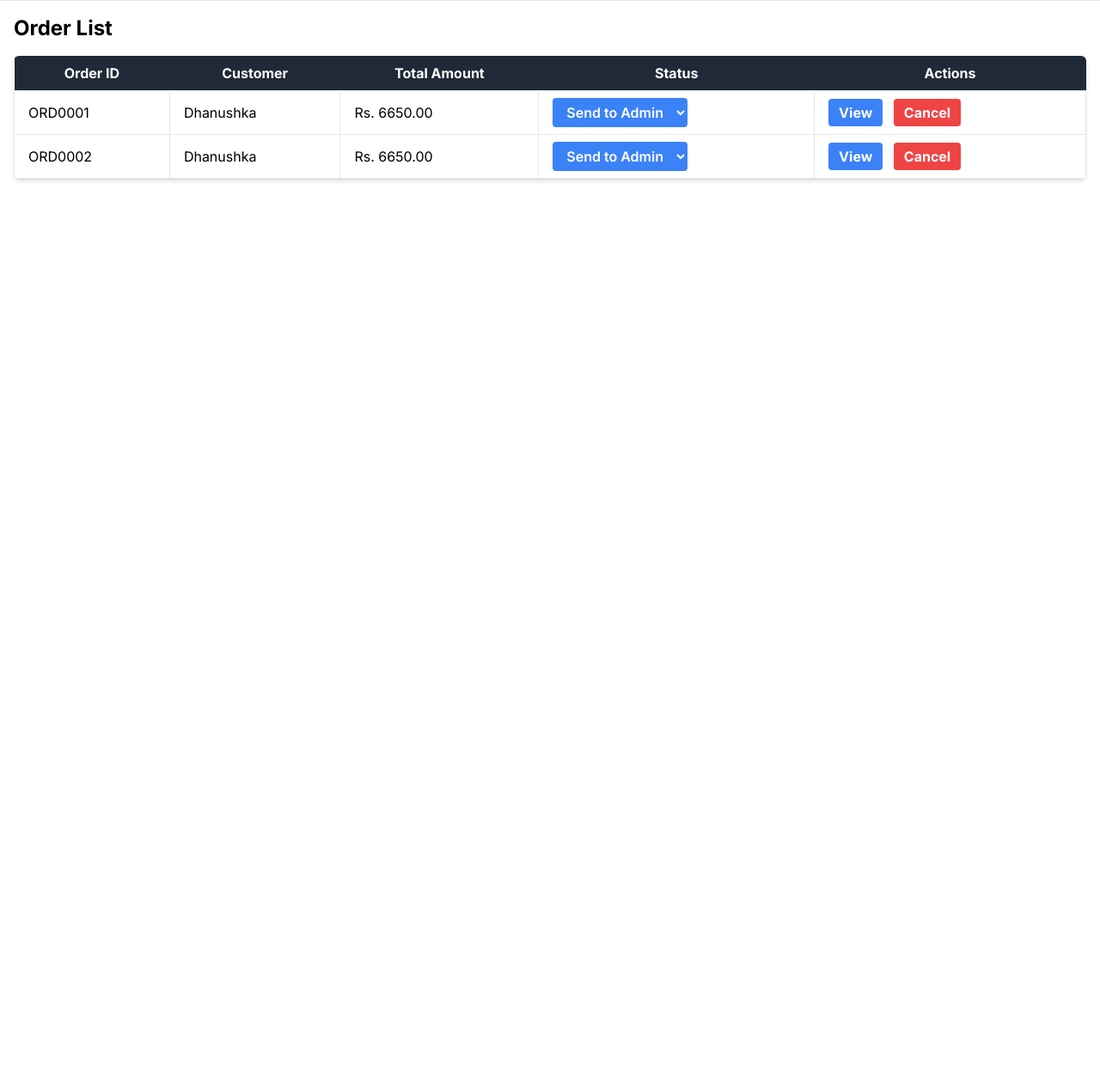
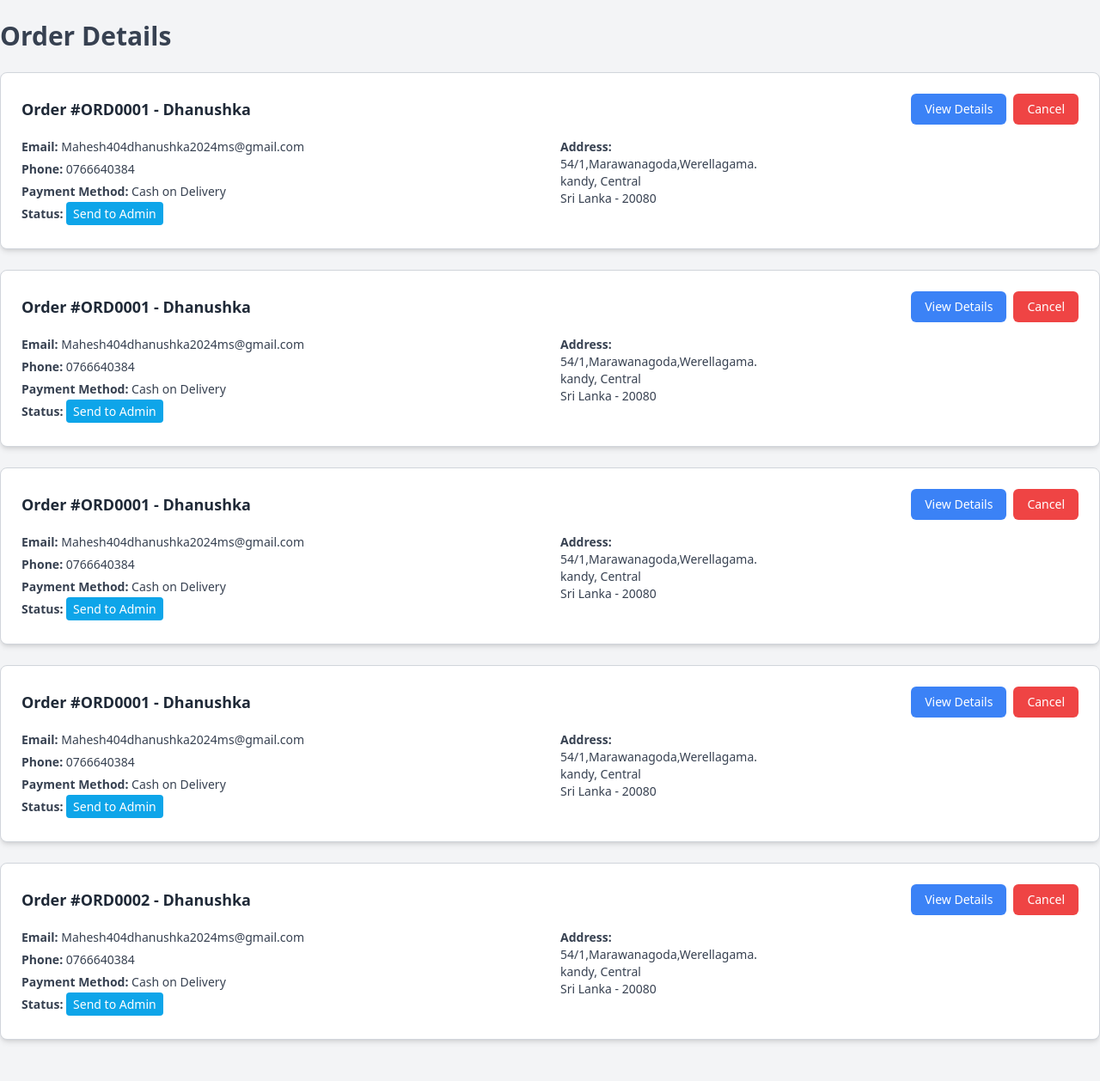
Before and after one commit to Dhanushka010Mahesh/LiteFashionDarkDevils, a PHP site: page /LiteFashionDarkDevils/pages/order_list.php in a window 1280 px wide. Shown: the whole page at 86% size. Before the commit the page ends 211 px from the top, so only its background shows below. Run offline with PHP 8.4, Linux system fonts and the light colour scheme; a user stored in the database is signed in; data comes from the database, SQL or seed files in the repository; some libraries are stand-ins or nearby versions.

```diff
--- a/admin/pages/order_list.php
+++ b/admin/pages/order_list.php
@@ -2,251 +2,128 @@
 require_once '../auth_check.php';
 require('../includes/config.php');
 
-  $OrdersList = $connection->query("select * from orders");
-  $OrdersList->execute();
-  $allOrderList = $OrdersList->fetchAll(PDO::FETCH_OBJ);
+// Fetch orders with details from the database
+$query = "
+  SELECT
+    o.OrderId,
+    o.CustomerId,
+    o.O_fullName,
+    o.O_emailAddress,
+    o.O_street,
+    o.O_city,
+    o.O_province,
+    o.O_zip_code,
+    o.O_country,
+    o.O_phone_number,
+    o.O_payment_method,
+    o.O_status,
+    oi.qty AS order_qty,
+    c.ProductId,
+    c.P_name,
+    c.P_price,
+    c.P_image1,
+    cp.P_categoryId,
+    cp.P_quantity AS product_quantity,
+    cp.P_image2,
+    cp.P_image3,
+    cp.P_image4,
+    cp.P_description,
+    cp.P_small,
+    cp.P_medium,
+    cp.P_large,
+    cp.P_extraLarge,
+    cp.P_status AS product_status
+  FROM orders o
+  JOIN order_items oi ON o.OrderId = oi.OrderId
+  JOIN cart c ON oi.CartId = c.S_cartId
+  JOIN clothproduct cp ON c.ProductId = cp.ProductId
+";
 
-
+$OrdersList = $connection->query($query);
+$OrdersList->execute();
+$allOrderList = $OrdersList->fetchAll(PDO::FETCH_OBJ);
 ?>
-
 
 <!DOCTYPE html>
 <html lang="en">
 
-<!-- header -->
-
 <head>
   <meta charset="UTF-8">
   <meta name="viewport" content="width=device-width, initial-scale=1.0">
-  <title>Lite Fashion Admin Panel</title>
-  <link
-    rel="stylesheet"
-    href="https://cdnjs.cloudflare.com/ajax/libs/font-awesome/6.6.0/css/all.min.css" />
-  <link rel="stylesheet" href="../layout/css/styles.css" />
+  <title>Order Details - Admin Panel</title>
   <script src="https://cdn.tailwindcss.com"></script>
-  <style>
-    .content {
-      display: none;
-    }
-
-    .active {
-      display: block;
-    }
-  </style>
 </head>
 
-<body>
-  <hr />
-  <!-- Initial Display Section -->
-  <div id="displayContent" class="content active">
-    <div class="container mx-auto p-4">
-      <h1 class="text-2xl font-bold mb-4">Order List</h1>
+<body class="bg-gray-100 font-sans antialiased">
+  <div class="container mx-auto py-6">
+    <h1 class="text-3xl font-bold text-gray-700 mb-6">Order Details</h1>
 
-      <!-- Order List Table -->
-      <div class="bg-white shadow-md rounded-md overflow-hidden">
-        <table class="min-w-full bg-white">
-          <thead>
-            <tr>
-              <th class="py-2 px-4 bg-gray-800 text-white">Order ID</th>
-              <th class="py-2 px-4 bg-gray-800 text-white">Customer</th>
-              <th class="py-2 px-4 bg-gray-800 text-white">Total Amount</th>
-              <th class="py-2 px-4 bg-gray-800 text-white">Status</th>
-              <th class="py-2 px-4 bg-gray-800 text-white">Actions</th>
-            </tr>
-          </thead>
-          <tbody id="order-table-body">
-            <?php foreach($allOrderList as $getOrdersList) : ?>
-                        <tr>
-                          <td class="border px-4 py-2"><?php echo $getOrdersList->OrderId; ?></td>
-                          <td class="border px-4 py-2"><?php echo $getOrdersList->O_fullName; ?></td>
-                          <td class="border px-4 py-2">Rs. 6650.00</td>
-                          <td class="border px-4 py-2">
-                            <select
-                              class="bg-blue-500 text-white font-semibold py-1.5 px-3 rounded cursor-pointer focus:outline-none">
-                              <option value="processing" selected><?php echo $getOrdersList->O_status; ?></option>
-                              <option value="shipped" class="text-white">Processing</option>
-                              <option value="delivered" class="text-white">
-                                Delivered
-                              </option>
-                            </select>
-                          </td>
+    <!-- Orders List -->
+    <?php foreach ($allOrderList as $order) : ?>
+      <div class="bg-white rounded-lg border border-gray-300 shadow-md p-6 mb-6">
+        <!-- Order Header -->
+        <div class="flex justify-between items-center">
+          <h2 class="text-lg font-semibold text-gray-800">Order #<?php echo $order->OrderId; ?> - <?php echo $order->O_fullName; ?></h2>
+          <div class="flex space-x-2">
+            <button
+              class="bg-blue-500 hover:bg-blue-600 text-white px-4 py-2 rounded-md text-sm transition"
+              onclick="toggleOrderDetails('details-<?php echo $order->OrderId; ?>')">
+              View Details
+            </button>
+            <button class="bg-red-500 hover:bg-red-600 text-white px-4 py-2 rounded-md text-sm transition">Cancel</button>
+          </div>
+        </div>
 
-                          <td class="border px-4 py-2">
+        <!-- Order Summary -->
+        <div class="grid grid-cols-1 md:grid-cols-2 gap-6 mt-4 text-sm text-gray-700">
+          <div>
+            <p class="mb-1.5"><strong>Email:</strong> <?php echo $order->O_emailAddress; ?></p>
+            <p class="mb-1.5"><strong>Phone:</strong> <?php echo $order->O_phone_number; ?></p>
+            <p class="mb-1.5"><strong>Payment Method:</strong> <?php echo $order->O_payment_method; ?></p>
+            <p class="mb-1.5"><strong>Status:</strong>
+              <span class="px-2 py-1 rounded text-white
+              <?php echo ($order->O_status === 'Completed') ? 'bg-green-500' : 'bg-sky-500'; ?>">
+                <?php echo $order->O_status; ?>
+              </span>
+            </p>
+          </div>
+          <div>
+            <p><strong>Address:</strong></p>
+            <p><?php echo $order->O_street; ?></p>
+            <p><?php echo $order->O_city; ?>, <?php echo $order->O_province; ?></p>
+            <p><?php echo $order->O_country; ?> - <?php echo $order->O_zip_code; ?></p>
+          </div>
+        </div>
 
-                                <button
-                                  value="<?php echo $getOrdersList->OrderId; ?>"
-                                  class="dataEditSubmit bg-blue-500 hover:bg-blue-700 text-white font-bold py-1 px-3 rounded"
-                                  onclick="showContent('editContent')"> <!--onclick="showContent('editContent'); " -->
-                                  View
-                                </button>
-
-                                <button
-                                  name="dataDeleteSubmit"
-                                  class="bg-red-500 hover:bg-red-700 text-white font-bold py-1 px-3 rounded ml-2"
-                                  onclick="cancelOrder(101)">
-                                  Cancel
-                                </button>
-
-                          </td>
-                        </tr>
-            <?php endforeach; ?>
-          </tbody>
-        </table>
-      </div>
-    </div>
-  </div>
-
-  <!-- Edit Section -->
-  <div id="editContent" class="content container mx-auto pb-4 px-4">
-    <?php
-      if(isset($_POST['update'])){
-        echo "<script> alert('Good'); </script>";
-      }
-
-    ?>
-    <div class="container mx-auto pb-8 ml-6">
-      <!-- Customer Details Section -->
-      <h2 class="text-2xl font-bold text-gray-800 mb-4">Customer Details</h2>
-      <hr />
-      <div class="grid grid-cols-2 gap-4 pt-2">
-        <div>
-          <p class="font-bold text-gray-700">Customer ID</p>
-          <p id="customerId" class="text-gray-600">U003</p>
-        </div>
-        <div>
-          <p class="font-bold text-gray-700">Username</p>
-          <p id="customerUsername" class="text-gray-600">charith</p>
-        </div>
-        <div>
-          <p class="font-bold text-gray-700">Full Name</p>
-          <p id="customerFullName" class="text-gray-600">Charith wickramasinghe</p>
-        </div>
-        <div>
-          <p class="font-bold text-gray-700">Email</p>
-          <p id="customerEmail" class="text-gray-600">charith.wickz@gmail.com</p>
-        </div>
-        <div>
-          <p class="font-bold text-gray-700">Mobile</p>
-          <p id="customerMobile" class="text-gray-600">0112501610</p>
-        </div>
-        <div>
-          <p class="font-bold text-gray-700">Address</p>
-          <p id="customerAddress" class="text-gray-600">123, city , Kandy</p>
+        <!-- Order Details -->
+        <div id="details-<?php echo $order->OrderId; ?>" class="hidden mt-6">
+          <h3 class="text-md font-semibold text-gray-600 mb-4">Product Details</h3>
+          <div class="grid grid-cols-1 sm:grid-cols-2 lg:grid-cols-3 gap-4">
+            <div class="border rounded-lg p-4 flex items-center space-x-4 bg-gray-50">
+              <img src="<?php echo $order->P_image1; ?>" alt="<?php echo $order->P_name; ?>" class="w-16 h-16 rounded object-cover">
+              <div>
+                <p class="font-semibold"><?php echo $order->P_name; ?></p>
+                <p class="text-sm text-gray-600"><strong>ID:</strong> <?php echo $order->ProductId; ?></p>
+                <p class="text-sm text-gray-600"><strong>Price:</strong> Rs. <?php echo $order->P_price; ?></p>
+                <p class="text-sm text-gray-600"><strong>Quantity:</strong> <?php echo $order->order_qty; ?></p>
+              </div>
+            </div>
+          </div>
+          <div class="mt-4 flex space-x-2">
+            <button class="bg-green-500 hover:bg-green-600 text-white px-4 py-2 rounded-md text-sm transition">Edit Order</button>
+            <button class="bg-gray-500 hover:bg-gray-600 text-white px-4 py-2 rounded-md text-sm transition">Copy Order</button>
+            <button class="bg-red-500 hover:bg-red-600 text-white px-4 py-2 rounded-md text-sm transition">Delete Order</button>
+          </div>
         </div>
       </div>
-    </div>
-
-    <!-- Order Details Section -->
-    <div class="bg-white rounded-lg shadow-lg p-6">
-      <h2 class="text-2xl font-bold text-gray-800 mb-4">Order Details</h2>
-      <div class="overflow-x-auto">
-        <table
-          class="min-w-full bg-white border border-gray-300 rounded-lg overflow-hidden">
-          <thead>
-            <tr>
-              <th class="py-3 px-4 bg-gray-800 text-white text-left">
-                Order ID
-              </th>
-              <th class="py-3 px-4 bg-gray-800 text-white text-left">
-                Product ID
-              </th>
-
-              <th class="py-3 px-4 bg-gray-800 text-white text-left">
-                Product Name
-              </th>
-              <th class="py-3 px-4 bg-gray-800 text-white text-left">
-                Quantity
-              </th>
-              <th class="py-3 px-4 bg-gray-800 text-white text-left">Size</th>
-              <th class="py-3 px-4 bg-gray-800 text-white text-left">
-                Price
-              </th>
-              <th class="py-3 px-4 bg-gray-800 text-white text-left">
-                Total Price
-              </th>
-            </tr>
-          </thead>
-          <tbody>
-            <!-- Sample Product Row -->
-            <tr class="border-b border-gray-200">
-              <td class="py-4 px-4">ORD0001</td>
-              <td class="py-4 px-4">P001</td>
-
-              <td class="py-4 px-4">Men's Alan T-Shirt</td>
-              <td class="py-4 px-4">1</td>
-              <td class="py-4 px-4">S</td>
-              <td class="py-4 px-4">Rs. 3250</td>
-              <td class="py-4 px-4">Rs. 3250</td>
-            </tr>
-            <tr class="border-b border-gray-200">
-              <td class="py-4 px-4">ORD0001</td>
-              <td class="py-4 px-4">P002</td>
-
-              <td class="py-4 px-4">Men's Casual Coat</td>
-              <td class="py-4 px-4">1</td>
-              <td class="py-4 px-4">M</td>
-              <td class="py-4 px-4">Rs. 3400</td>
-              <td class="py-4 px-4">Rs. 3400</td>
-            </tr>
-          </tbody>
-          <tfoot>
-            <tr>
-              <td
-                colspan="6"
-                class="py-3 px-4 text-right font-semibold text-gray-800">
-                Total Amount:
-              </td>
-              <td class="py-3 px-4 font-semibold text-gray-800">Rs. 6650.00</td>
-            </tr>
-          </tfoot>
-        </table>
-      </div>
-    </div>
+    <?php endforeach; ?>
   </div>
 
   <script>
-    function showContent(contentId) {
-      // Hide all content sections
-      const allContent = document.querySelectorAll('.content');
-      allContent.forEach((content) => content.classList.remove('active'));
-
-              // Show the selected content section
-              const selectedContent = document.getElementById(contentId);
-              selectedContent.classList.add('active');
+    function toggleOrderDetails(orderId) {
+      const details = document.getElementById(orderId);
+      details.classList.toggle('hidden');
     }
-
-    // document.querySelectorAll('.dataEditSubmit').forEach(input => {
-    //   input.addEventListener('Click', () => {
-
-    //       document.querySelectorAll('.dataEditSubmit').forEach(button => {
-    //           button.replaceWith(button.cloneNode(true));
-    //       });
-
-    //       document.querySelectorAll('.dataEditSubmit').forEach(button => {
-    //         button.addEventListener('click', function(e) {
-    //             const id = this.value;
-    //             const container = this.closest('td');
-
-    //             fetch("order_list.php", {
-    //                   method: "POST",
-    //                   headers: {
-    //                     "Content-Type": "application/x-www-form-urlencoded"
-    //                   },
-    //                   body: `update=update&id=${id}`
-    //             })
-    //             .then(response => response.text())
-    //               .then(data => {
-    //                   alert("Updated");
-    //                   showContent('editContent');
-    //             })
-    //             .catch(error => {
-    //                   alert('Error');
-    //             });
-
-    //         });
-    //       });
-    //   });
-    // });
   </script>
 </body>
 
```
Also changed, not shown: admin/dashboard.php (+14 -3 lines).
